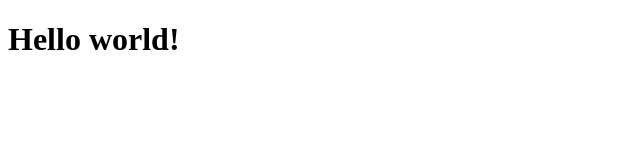
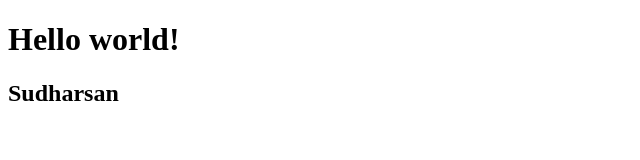
Before and after one commit to Sudharsan-M/samplerep, a plain HTML site: page index.html in a window 1280 px wide. Shown: the whole page, without its empty margins (0-640 px from the left). Drawn offline with Linux system fonts and the light colour scheme.

Commit message:
feat:added some code

```diff
--- a/index.html
+++ b/index.html
@@ -7,5 +7,6 @@
 </head>
 <body>
   <h1>Hello world!</h1>
+  <h2>Sudharsan</h2>
 </body>
 </html>
```
